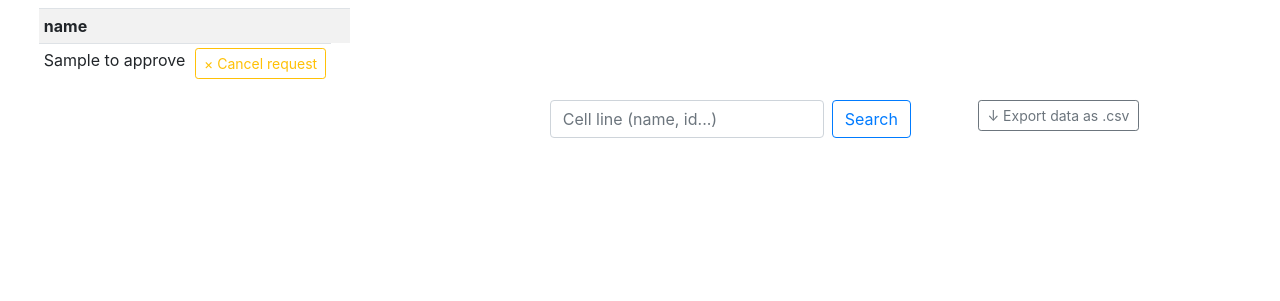
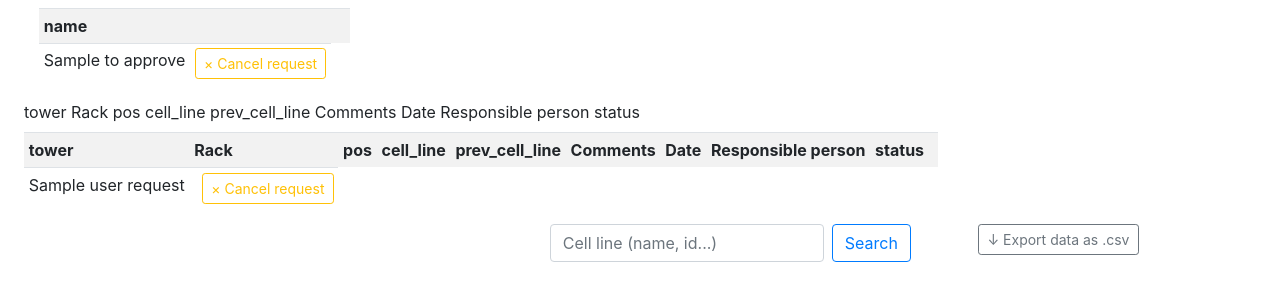
Before and after one commit to kate-v-stepanova/B250_lab_monitor, a Flask app: template templates/liquid_nitrogen.html in a window 1280 px wide. Shown: the part 56-357 px from the top of the page. Run offline with Flask 2, Linux system fonts and the light colour scheme; the template is opened without the code that fills it: most values are stand-ins (such as "Sample title", 1, 10 or a date in 2020); some libraries are stand-ins or nearby versions.

Commit message:
Liquid Nitrogen: update table on requests

```diff
--- a/static/javascript/liquid_nitrogen.js
+++ b/static/javascript/liquid_nitrogen.js
@@ -70,6 +70,7 @@ $(document).ready(function() {
             'Biosafety Level': $('#new_biosafety').val(),
             'Mycoplasma checked': $('#new_mycoplasma').val(),
             'Source': $('#new_source').val(),
+            'tubes_available': $('#tubes_available').val(),
         }
         var url = window.location.href + "/create_cell_line";
         $.ajax({
@@ -103,6 +104,9 @@ $(document).ready(function() {
                 cell_lines[new_ID] = data;
                 cell_lines_dropdown.push({'value': new_ID, 'text': new_ID});
                 $('#modal-2').modal();
+
+                // clear modal fields
+                $('#new_cell_line').find('div.form-group').find('input').val('');
             }
         }).fail(function(response) {
             alert(response['responseJSON']['error']);
@@ -598,6 +602,13 @@ $(document).ready(function() {
             rack_series[tower + '_Rack' + rack][i] = data;
             var rack_data = rack_series[tower + '_Rack' + rack];
             load_chart_racks(rack_name, rack_data);
+            var new_tr = "<tr><td class='tower'>" + data['tower'] + "</td><td class='Rack'>" + data['Rack'] + "</td>" +
+            "<td class='pos'>" + data['pos'] + "</td><td class='cell_line'>" + data['ID'] + "</td>" +
+            "<td class='prev_cell_line'>" + data['prev_cell_line'] + "</td><td class='Comments'>" + data['Comments'] + "</td>" +
+            "<td class='Date'>" + data['Date'] + "</td><td class='Responsible person'>" + data['Responsible person'] + "</td>" +
+            "<td class='status'><span class='badge badge-warning'>pending</span></td>" +
+            "<td><button class='btn btn-sm btn-outline-warning ml-2 cancel_req'>× Cancel request</button></td>";
+            $('#user_requests').find('tr:last').after(new_tr);
         }).fail(function(response) {
             console.log(response);
             alert(response);
@@ -675,7 +686,6 @@ $(document).ready(function() {
         }).fail(function(response) {
             console.log(response);
             alert('Failed');
-
         });
         $('tr#' + to_approve['tower'] + '_' + to_approve['Rack'] + '_' + to_approve['pos']).removeClass('table-warning').find('td.status').text('');
     });
@@ -740,7 +750,7 @@ $(document).ready(function() {
             Rack: $('#rack_search').text(),
             pos: $('#pos_search').text(),
             Date: $('#date_search').text(),
-            Comments: $('#comments_search').value,
+            Comments: $('#comments_search').val(),
             'Responsible person': $('#responsible_search').val(),
         };
 
@@ -770,12 +780,14 @@ $(document).ready(function() {
             $('tr#'+data['tower'] + '_' + data['Rack'] + '_' + data['pos']).find('td.Responsible_person').text(data['Responsible person']);
             $('tr#'+data['tower'] + '_' + data['Rack'] + '_' + data['pos']).find('td.Date').text(data['Date']);
             $('tr#'+data['tower'] + '_' + data['Rack'] + '_' + data['pos']).find('button.request_search').remove();
-            var new_request_html = "<tr><td class='tower'>" + data['tower'] + "</td><td class='Rack'>" + data['Rack'] + "</td>" +
-                "<td class='pos'>" + data['pos'] + "</td><td class='cell_line'></td><td class='prev_cell_line'>" + data['prev_cell_line'] +
-                "</td><td class='Comments'>" + data['Comments'] + "</td>" + "<td class='Date'>" + data['Date'] + "</td>" +
-                "<td class='Responsible person'>" + data['Responsible person'] + "</td><td></td><td></td>" +
-                "<td><button class='btn btn-sm btn-outline-warning cancel_req'>× Cancel request</button></td></tr>"
-            $('#requests_table').append(new_request_html);
+            var new_tr = "<tr><td class='tower'>" + data['tower'] + "</td><td class='Rack'>" + data['Rack'] + "</td>" +
+            "<td class='pos'>" + data['pos'] + "</td><td class='cell_line'>" + data['ID'] + "</td>" +
+            "<td class='prev_cell_line'>" + data['prev_cell_line'] + "</td><td class='Comments'>" + data['Comments'] + "</td>" +
+            "<td class='Date'>" + data['Date'] + "</td><td class='Responsible person'>" + data['Responsible person'] + "</td>" +
+            "<td class='status'><span class='badge badge-warning'>pending</span></td>" +
+            "<td><button class='btn btn-sm btn-outline-warning ml-2 cancel_req'>× Cancel request</button></td>";
+            $('#user_requests').find('tr:last').after(new_tr);
+
         }).fail(function(response) {
             console.log(response);
             alert(response);
@@ -783,4 +795,15 @@ $(document).ready(function() {
         })
     });
 
+    // increment cell line ID
+    $('#new_cell_line').on('show.bs.modal', function() {
+        var data_drop_down = $('#cell_lines').attr('data-dropdown').replace(/'/g, '"'); //");
+        data_drop_down = JSON.parse(data_drop_down);
+        var last_val = data_drop_down[data_drop_down.length-1];
+        last_val = last_val['value'];
+        var new_val = last_val.replace('FLP', '');
+        new_val = parseInt(new_val) + 1;
+        new_val = last_val.replace(new_val -1, new_val);
+        $('#new_cell_line_id').val(new_val);
+    });
 });
--- a/templates/liquid_nitrogen.html
+++ b/templates/liquid_nitrogen.html
@@ -54,6 +54,43 @@
     </table>
 </div>
 {% endif %}
+
+{# USER REQUESTS #}
+
+<div id="requests_container">
+<table class="table table-sm table-striped table-responsive mt-2 {% if user_requests is none %} d-none{% endif %}" id="user_requests">
+    <tr>tower	Rack	pos	cell_line	prev_cell_line	Comments	Date	Responsible person	status
+        <th>tower</th><th>Rack</th><th>pos</th><th>cell_line</th><th>prev_cell_line</th><th>Comments</th><th>Date</th>
+        <th>Responsible person</th><th>status</th><th></th>
+    </tr>
+    {% if user_requests %}
+    {% for i in range(user_requests|length) %}
+    <tr>
+        {% for key in user_requests[i].keys() %}
+        <td class="{{ key }}">
+            {% if user_requests[i][key] == 'approved' %}
+                <span class="badge badge-success">{{ user_requests[i][key] }}</span>
+            {% elif user_requests[i][key] == 'declined' %}
+                <span class="badge badge-danger">{{ user_requests[i][key] }}</span>
+            {% elif user_requests[i][key] == 'pending' %}
+                <span class="badge badge-warning">{{ user_requests[i][key] }}</span>
+            {% else %}
+                {{ user_requests[i][key] }}
+            {% endif %}
+        </td>
+        {% endfor %}
+        <td>
+            {% if user_requests[i]['status'] == 'pending' %}
+            <button class="btn btn-sm btn-outline-warning ml-2 cancel_req">× Cancel request</button>
+            {% endif %}
+        </td>
+
+    </tr>
+    {% endfor %}
+    {% endif %}
+</table>
+</div>
+{# end of USER REQUESTS #}
 
 {# SEARCH #}
 <div>
@@ -233,12 +270,12 @@
                     </div>
                     <form>
                         <div class="form-group row mr-2 mb-0">
+                            <label for="new_cell_line_id" class="col-sm-4 col-form-label">Cell line ID:</label>
+                            <input type="text" id="new_cell_line_id" name="cell_line_id" class="col-sm-8 form-control" disabled>
+                        </div>
+                        <div class="form-group row mr-2 mb-0">
                             <label for="new_cell_line_name" class="col-sm-4 col-form-label">Cell line:</label>
                             <input type="text" id="new_cell_line_name" name="cell_line" class="col-sm-8 form-control">
-                        </div>
-                        <div class="form-group row mr-2 mb-0">
-                            <label for="new_cell_line_id" class="col-sm-4 col-form-label">Cell line ID:</label>
-                            <input type="text" id="new_cell_line_id" name="cell_line_id" class="col-sm-8 form-control">
                         </div>
                         <div class="form-group row mr-2 mb-0">
                             <label for="new_media" class="col-sm-4 col-form-label">Media (Freezing Medium):</label>
@@ -267,6 +304,10 @@
                         <div class="form-group row mr-2 mb-0">
                             <label for="new_source" class="col-sm-4 col-form-label">Source:</label>
                             <input type="text" id="new_source" name="source" class="col-sm-8 form-control">
+                        </div>
+                        <div class="form-group row mr-2 mb-0">
+                            <label for="tubes_available" class="col-sm-4 col-form-label">Tubes available:</label>
+                            <input type="number" step="1" min="0" value="1" id="tubes_available" name="tubes_available" class="col-sm-8 form-control">
                         </div>
                     </form>
                 </div>
```
Also changed, not shown: url_handlers/liquid_nitrogen.py (+21 -5 lines).
